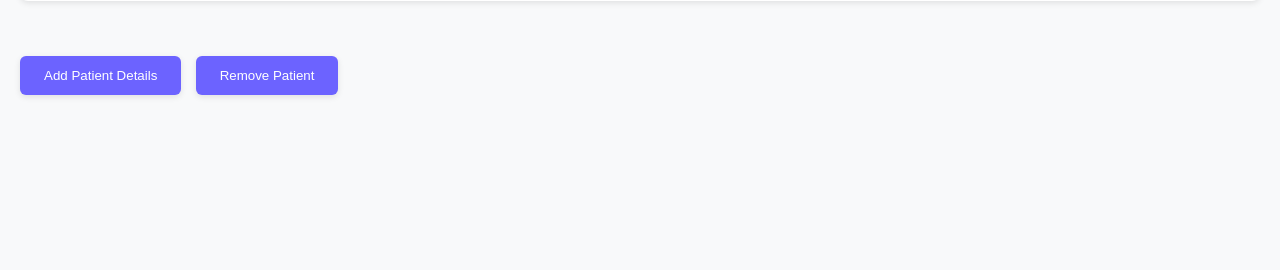
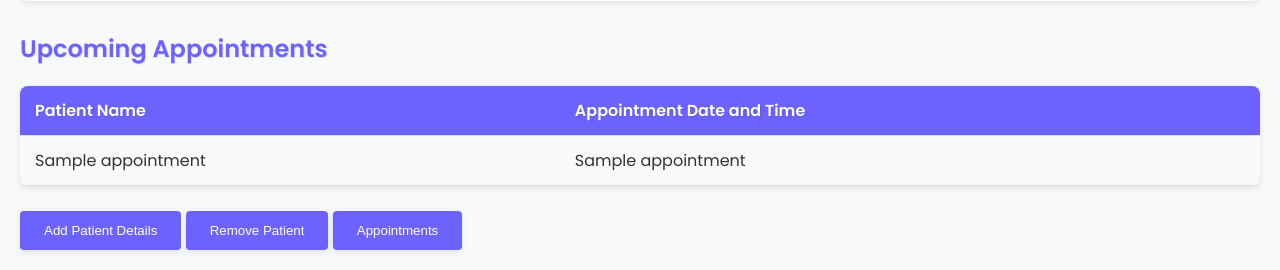
Before and after one commit to Pratz1337/Symptom_Sage, a Flask app: template templates/doctor_dashboard.html in a window 1280 px wide. Shown: the part 590-860 px from the top of the page. Before the commit the page ends 687 px from the top, so only its background shows below. Run offline with Flask 3, Linux system fonts and the light colour scheme; the template is opened without the code that fills it: most values are stand-ins (such as "Sample title", 1, 10 or a date in 2020).

Commit message:
Update doctor_dashboard.html

```diff
--- a/templates/doctor_dashboard.html
+++ b/templates/doctor_dashboard.html
@@ -66,19 +66,18 @@
       box-shadow: 0 2px 6px rgba(0, 0, 0, 0.1);
     }
 
-    #add, #remove {
+    #appointments,#remove,#add {
             background-color: #6c63ff;
             color: #fff;
+            border: none;
+            border-radius: 4px;
             padding: 12px 24px;
-      border: none;
-      border-radius: 6px;
             cursor: pointer;
             transition: background-color 0.3s ease;
             box-shadow: 0 2px 6px rgba(0, 0, 0, 0.1);
-      margin-right: 10px;
         }
 
-    #add:hover, #remove:hover {
+        button:hover {
             background-color: #5a54d6;
         }
   </style>
@@ -142,8 +141,22 @@
   {% else %}
     <p>No patients found.</p>
   {% endif %}
+  <h2>Upcoming Appointments</h2>
+  <table>
+    <tr>
+      <th>Patient Name</th>
+      <th>Appointment Date and Time</th>
+    </tr>
+    {% for appointment in upcoming_appointments %}
+    <tr>
+      <td>{{ appointment[1] }}</td>
+      <td>{{ appointment[2] }}</td>
+    </tr>
+    {% endfor %}
+  </table>
   <br>
   <a href="{{ url_for('add_patient') }}"><button type="button" id="add">Add Patient Details</button></a>
   <a href="{{ url_for('remove_patient') }}"><button type="button" id="remove">Remove Patient</button></a>
+  <a href="{{ url_for('doctor_appointments') }}"><button type="button" id="appointments">Appointments</button></a>
 </body>
 </html>
```
Lines whose indentation alone changed are shown as unchanged.
